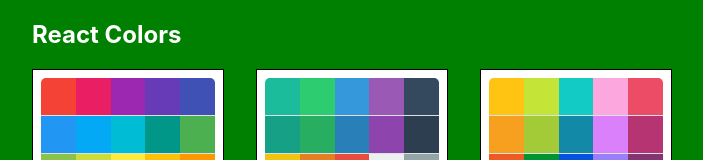
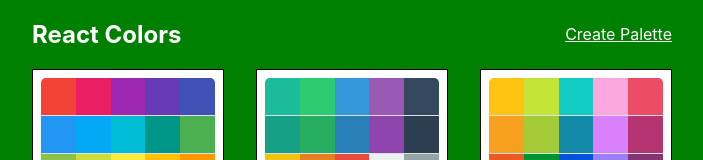
Before and after one commit to DavidWalker-hub/Color-Project, a React (Create React App) app: page / in a window 1280 px wide. Shown: the top 160 px of the page, without its empty margins (288-991 px from the left). Built offline with nearby package versions, Linux system fonts and the light colour scheme.

Commit message:
add NewPaletteForm and link

```diff
--- a/src/App.js
+++ b/src/App.js
@@ -2,6 +2,7 @@
 import { Route, Switch } from 'react-router-dom';
 import PaletteList from './PaletteList';
 import Palette from './Palette';
+import NewPaletteForm from './NewPaletteForm';
 import seedColors from './seedColors';
 import { generatePalette } from './ColorHelpers';
 import SingleColorPalette from './SingleColorPalette';
@@ -15,6 +16,7 @@
 	render() {
 		return (
 			<Switch>
+				<Route exact path="/palette/new" render={() => <NewPaletteForm />} />
 				<Route exact path="/" render={(routeProps) => <PaletteList palettes={seedColors} {...routeProps} />} />
 				<Route
 					exact
--- a/src/NavBar.js
+++ b/src/NavBar.js
@@ -7,6 +7,7 @@
 import IconButton from '@material-ui/core/IconButton';
 import { withStyles } from '@material-ui/core/styles';
 import Slider from 'rc-slider';
+
 import 'rc-slider/assets/index.css';
 import styles from './styles/NavbarStyles';
 
--- /dev/null
+++ b/src/NewPaletteForm.js
@@ -0,0 +1,15 @@
+import React, { Component } from 'react';
+
+class Newpaletteform extends Component {
+	constructor(props) {
+		super(props);
+
+		this.state = {};
+	}
+
+	render() {
+		return <h1>NewPaletteForm</h1>;
+	}
+}
+
+export default Newpaletteform;
--- a/src/PaletteList.js
+++ b/src/PaletteList.js
@@ -2,7 +2,7 @@
 import MiniPalette from './MiniPalette';
 import { withStyles } from '@material-ui/core/styles';
 import styles from './styles/PaletteListStyles';
-// import { Link } from 'react-router-dom';
+import { Link } from 'react-router-dom';
 
 class PaletteList extends Component {
 	goToPalette(id) {
@@ -16,6 +16,7 @@
 				<div className={classes.container}>
 					<nav className={classes.nav}>
 						<h1>React Colors</h1>
+						<Link to="/palette/new">Create Palette</Link>
 					</nav>
 					<div className={classes.palettes}>
 						{palettes.map((palette) => (
--- a/src/styles/PaletteListStyles.js
+++ b/src/styles/PaletteListStyles.js
@@ -17,7 +17,11 @@
 		display: 'flex',
 		width: '100%',
 		justifyContent: 'space-between',
-		color: 'white'
+		color: 'white',
+		alignItems: 'center',
+		'& a': {
+			color: 'white'
+		}
 	},
 	palettes: {
 		boxSizing: 'border-box',
```
Also changed, not shown: 1 other file (tests, documents, lock files or other folders).
